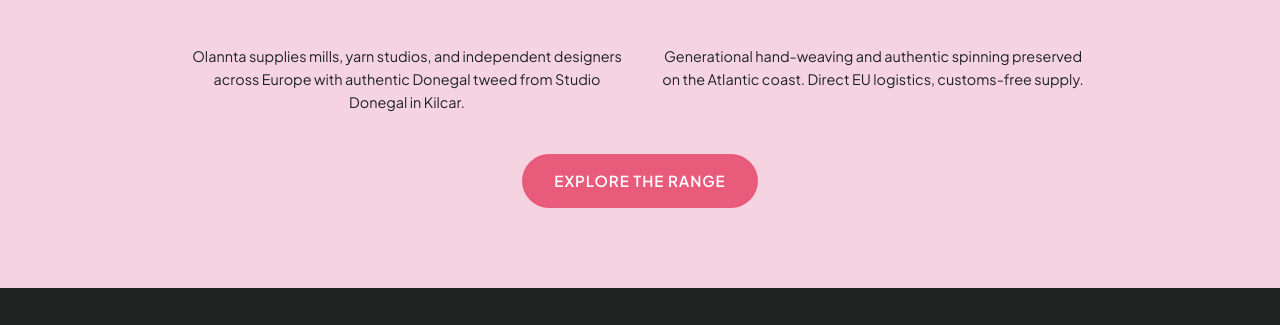
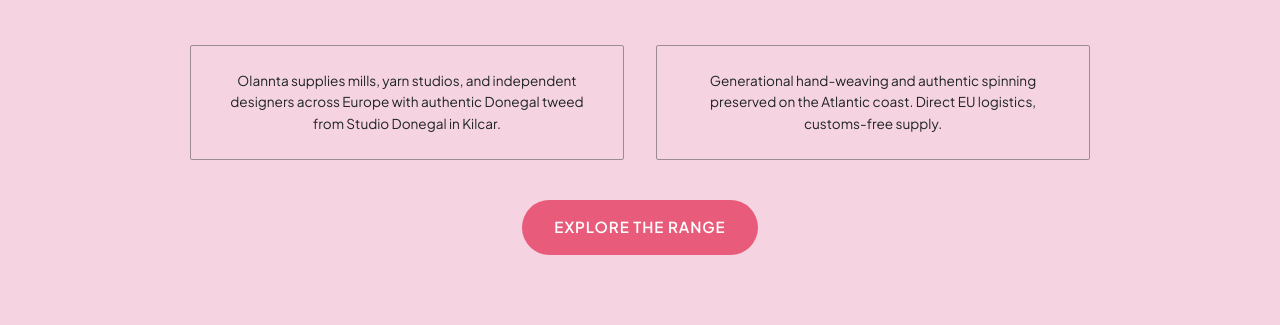
Before and after one commit to wawadat/olannta, a plain HTML site: page index.html in a window 1280 px wide. Shown: the part 446-771 px from the top of the page. Drawn offline with nearby package versions, Linux system fonts and the light colour scheme; a web font is replaced by a local one.

Commit message:
Match Bennett design exactly: add borders to support text boxes
- Add boxes around supporting text (like Bennett reference)
- Adjust padding and borders for better visual balance
- Keep overall layout matching reference design

Co-Authored-By: Claude Haiku 4.5 <noreply@anthropic.com>
Claude-Session: https://claude.ai/code/session_0115wf6jpF2s8ndD6a21ywxw

```diff
--- a/assets/css/styles.css
+++ b/assets/css/styles.css
@@ -194,8 +194,13 @@ nav a:hover {
   margin-left: auto;
   margin-right: auto;
 }
+.hero-support-box {
+  border: 1px solid #9B8B96;
+  padding: 1.5rem 1.8rem;
+  border-radius: 2px;
+}
 .hero-support-text {
-  font-size: 0.9rem;
+  font-size: 0.85rem;
   color: var(--text-dark);
   line-height: 1.6;
   margin: 0;
--- a/index.html
+++ b/index.html
@@ -57,8 +57,12 @@
         <h1 class="hero-title">Premium Irish Wool Distributor</h1>
       </div>
       <div class="hero-support">
-        <p class="hero-support-text">Olannta supplies mills, yarn studios, and independent designers across Europe with authentic Donegal tweed from Studio Donegal in Kilcar.</p>
-        <p class="hero-support-text">Generational hand-weaving and authentic spinning preserved on the Atlantic coast. Direct EU logistics, customs-free supply.</p>
+        <div class="hero-support-box">
+          <p class="hero-support-text">Olannta supplies mills, yarn studios, and independent designers across Europe with authentic Donegal tweed from Studio Donegal in Kilcar.</p>
+        </div>
+        <div class="hero-support-box">
+          <p class="hero-support-text">Generational hand-weaving and authentic spinning preserved on the Atlantic coast. Direct EU logistics, customs-free supply.</p>
+        </div>
       </div>
       <a href="#range" class="btn-primary hero-cta">Explore The Range</a>
     </section>
```
